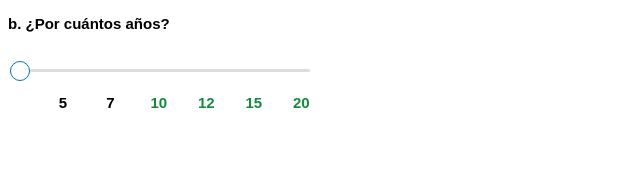
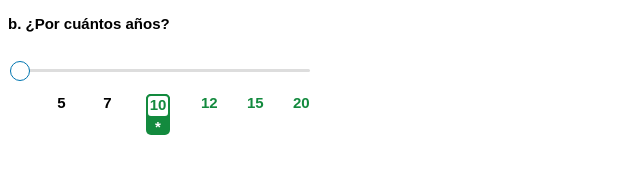
Before and after one commit to AryamLu/react-slider, a React (Create React App) app: page / in a window 1280 px wide. Shown: the top 185 px of the page, without its empty margins (0-640 px from the left). Built offline with nearby package versions, Linux system fonts and the light colour scheme.

Commit message:
Cambios generales de div

```diff
--- a/src/components/reactslider.jsx
+++ b/src/components/reactslider.jsx
@@ -2,17 +2,20 @@ import React from 'react'
 
 export  function Reactslider() {
   return (
-    <div class="slidecontainer">
+    <div className="slidecontainer">
         <p>b. ¿Por cuántos años?</p>
         <input className='slider1' type="range" min="1" max="7" list='ticks1' defaultValue={1}/>
         <datalist id="ticks1">
-          <option value="1" class="op1"></option>
-          <option value="2" class="op2">5</option>
-          <option value="3" class="op3">7</option>
-          <option value="4" class="op4">10</option>
-          <option value="5" class="op5">12</option>
-          <option value="6" class="op6">15</option>
-          <option value="7" class="op7">20</option>
+          <option value="1" className="op1"></option>
+          <option value="2" className="op2">5</option>
+          <option value="3" className="op3">7</option>
+          <div className="limite">
+              <div className="op4">10</div>
+              <div className="icon-star">*</div>
+          </div>
+          <option value="5" className="op5">12</option>
+          <option value="6" className="op6">15</option>
+          <option value="7" className="op7">20</option>
         </datalist>
     </div>
 
--- a/src/index.css
+++ b/src/index.css
@@ -72,7 +72,7 @@ datalist {
 datalist option {
 	width: 15px;
 	min-height: 10px;
-	border-radius: 100px;
+	border-radius:5px;
   padding:0;
   text-align: center;
   font-weight: bold;
@@ -84,3 +84,22 @@ datalist option {
 .op7{
   color: rgb(19, 138, 62);
 }
+
+.limite{
+  background-color: rgb(19, 138, 62);
+  border-radius: 5px;
+}
+
+.op4{
+  text-align: center;
+  width: 20px;
+  height: 20px;
+  background-color: white;
+  border: 2px solid rgb(19, 138, 62);
+  border-radius: 5px;
+}
+
+.icon-star{
+  color: white;
+  text-align: center;
+}
```
